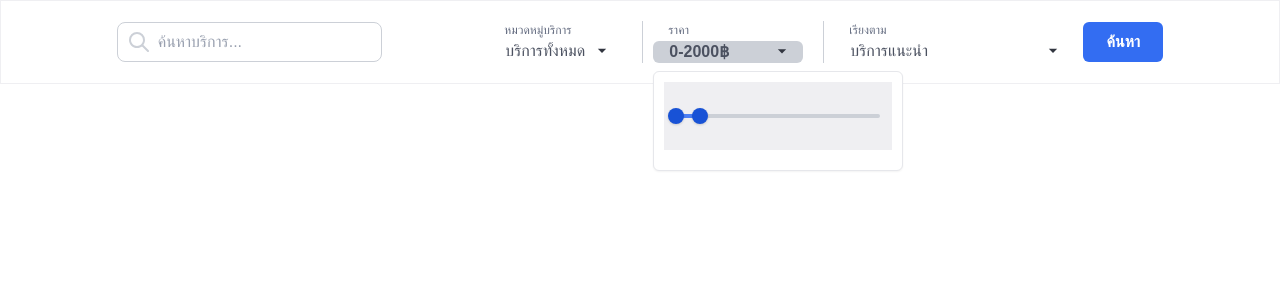
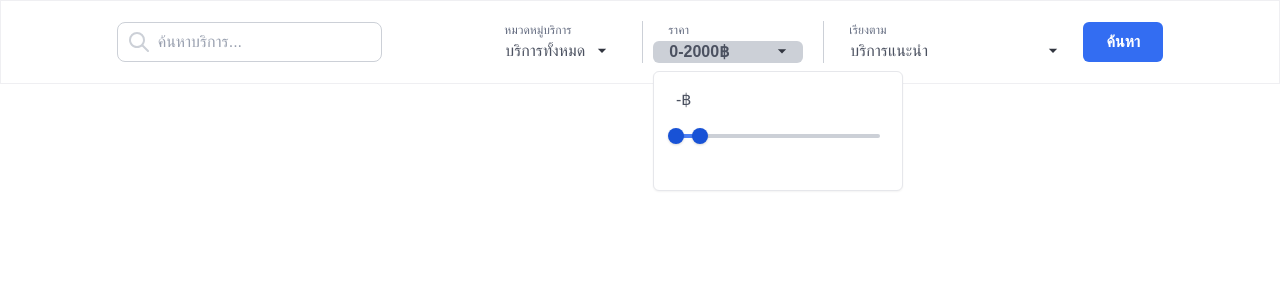
Before and after one commit to napatwongchr/home-service-2, a React (Create React App) app in the folder client/: page / in a window 1280 px wide. Both pictures are taken after a click on the button "0-2000฿". Shown: the top 300 px of the page. Built offline with nearby package versions, Linux system fonts and the light colour scheme.

Commit message:
fix: price search slider

```diff
--- a/client/src/components/search-component.js
+++ b/client/src/components/search-component.js
@@ -112,13 +112,21 @@ const SearchSection = () => {
                 >
                   0-2000฿
                 </MenuButton>
-                <MenuList height="100px" width="250px" padding="10px">
+                <MenuList height="120px" width="250px" padding="10px">
                   <MenuItem
                     _hover={{
                       background: "none",
                     }}
+                    _focus={{
+                      background: "none",
+                    }}
                   >
+                    <Stack height="100px" width="inherit">
+                      <Text>
+                        {sliderValue[0]}-{sliderValue[1]}฿
+                      </Text>
                       <RangeSlider
+                        height="2rem"
                         defaultValue={[0, 240]}
                         min={0}
                         max={2000}
@@ -132,14 +140,15 @@ const SearchSection = () => {
                         </RangeSliderTrack>
 
                         <RangeSliderThumb boxSize={4} index={0} bg="blue.700" />
-                      <Text marginTop="40px" color="blue.700">
+                        <Text marginTop="1rem" color="blue.700">
                           {sliderValue[0]}
                         </Text>
                         <RangeSliderThumb boxSize={4} index={1} bg="blue.700" />
-                      <Text marginTop="40px" color="blue.700">
+                        <Text marginTop="1rem" color="blue.700">
                           {sliderValue[1]}
                         </Text>
                       </RangeSlider>
+                    </Stack>
                   </MenuItem>
                 </MenuList>
               </Menu>
@@ -167,13 +176,16 @@ const SearchSection = () => {
                   background: "#EFEFF2",
                 }}
               >
-                <option value="recommended-services">บริการแนะนำ</option>
-                <option value="popular-services">บริการยอดนิยม</option>
-                <option value="ascending">ตามตัวอักษร (Ascending)</option>
-                <option value="descending">ตามตัวอักษร (Descending)</option>
+                <option value="recommended-service">บริการแนะนำ</option>
+                <option value="popular-service">บริการยอดนิยม</option>
+                <option value="ascending-search">
+                  ตามตัวอักษร (Ascending)
+                </option>
+                <option value="descending-search">
+                  ตามตัวอักษร (Descending)
+                </option>
               </Select>
             </Box>
-
             <Button bg="blue.600" textColor="white" textStyle="h5" w="5rem">
               ค้นหา
             </Button>
```
Lines whose indentation alone changed are shown as unchanged.
